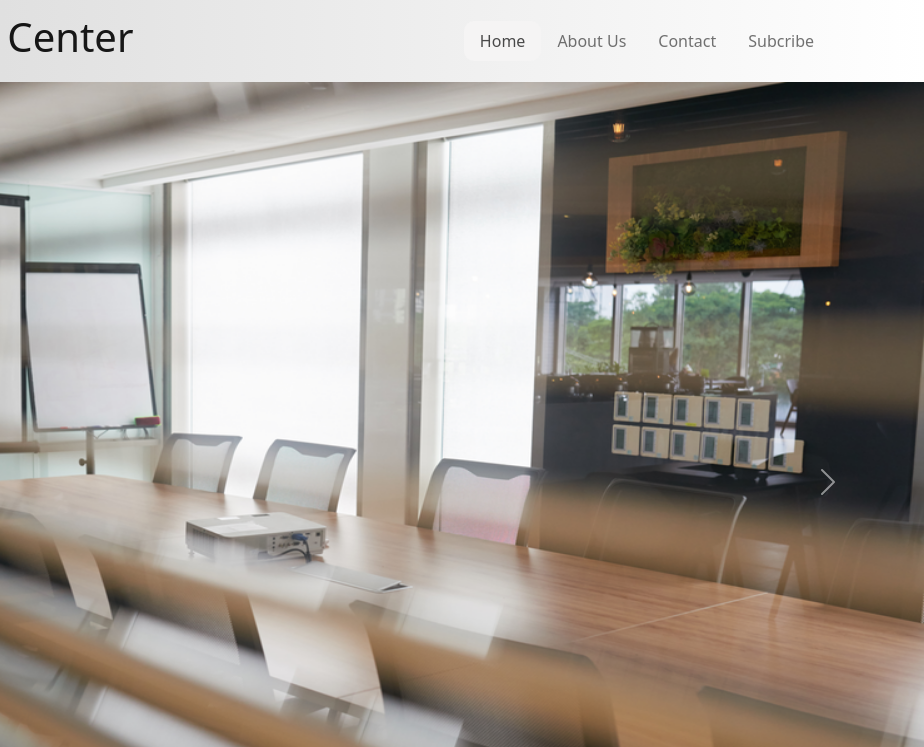
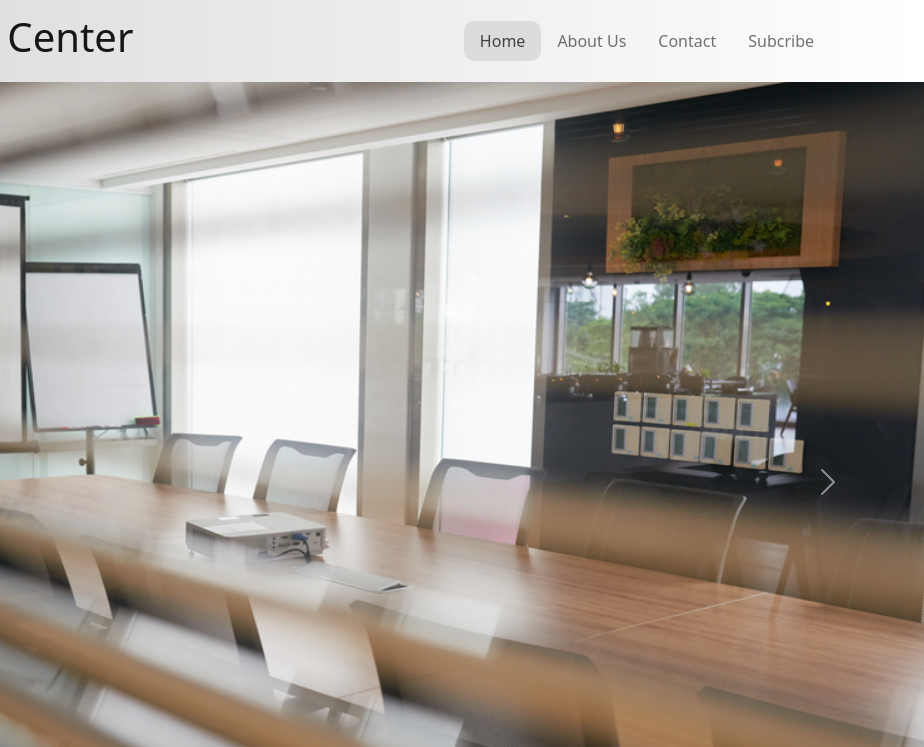
Before and after one commit to alamindjp/dhoa-hotel, a plain HTML site: page index.html in a window 1280 px wide. In both pictures the pointer is over the link "Home". Shown: the top 747 px of the page, 356-1280 px from the left. Drawn offline with nearby package versions, Linux system fonts and the light colour scheme.

Commit message:
chack repo

```diff
--- a/css/style.css
+++ b/css/style.css
@@ -12,7 +12,7 @@ header{
     flex-grow: 0;
 }
 .nav-item:hover .nav-hover{
-    background-color: #f5f4f4;
+    background-color: #dddcdc;
     border-radius: 10px;
 }
 /* Carousel items styles */
@@ -23,7 +23,7 @@ header{
 }
 
 /* media quary styles */
-@media only screen and (max-width: 380px) {
+@media only screen and (max-width: 420px) {
     .h1-sm-font{
         font-size: 20px;
     }
```
